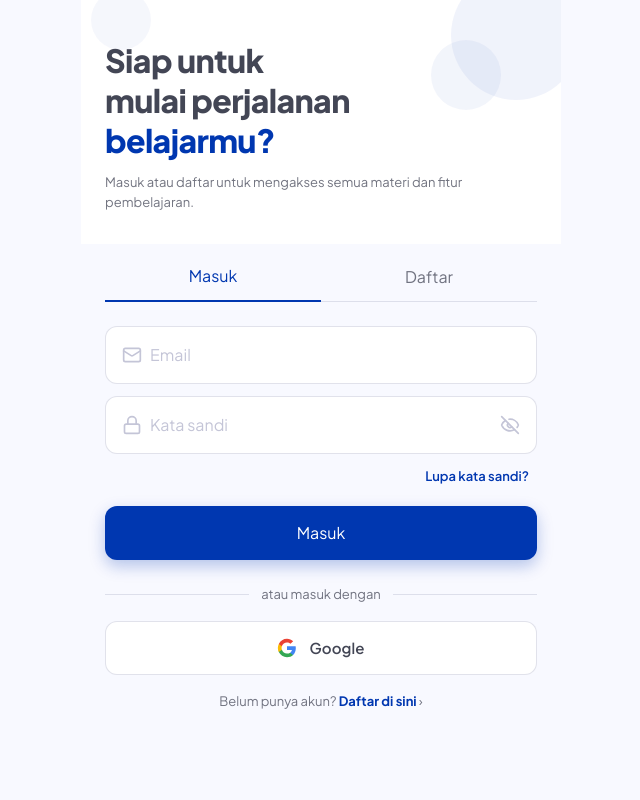
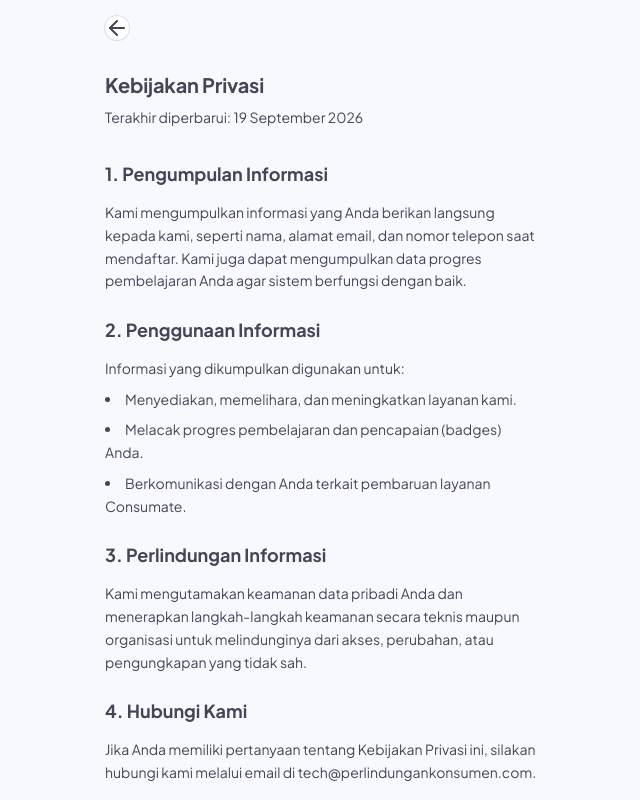
Before and after one commit to JELI-Consumate/frontend-web, a React (Vite) app: page /privacy-policy in a window 1280 px wide. Both pictures are taken after a click on the button "Mulai". Shown: the whole page, without its empty margins (319-959 px from the left). Built offline with nearby package versions, Linux system fonts and the light colour scheme; no server answers.

Commit message:
feat(ui): add privacy policy page

```diff
--- a/src/app/AppRoot.tsx
+++ b/src/app/AppRoot.tsx
@@ -13,6 +13,7 @@ import { SectorSelectionScreen } from '@/features/onboarding/pages/SectorSelecti
 import { JourneyDetailScreen } from '@/features/learning/pages/JourneyDetailScreen';
 import { JourneyCelebrationScreen } from '@/features/learning/pages/JourneyCelebrationScreen';
 import { ModuleScreen } from '@/features/module/screens/ModuleScreen';
+import { PrivacyPolicyScreen } from '@/features/main/pages/PrivacyPolicyScreen';
 
 export function AppRoot() {
   useBootstrapAuth();
@@ -32,6 +33,7 @@ export function AppRoot() {
         <Route path="/auth/reset" element={<ResetPasswordScreen />} />
         <Route path="/auth/otp" element={<OtpVerificationScreen />} />
         <Route path="/auth" element={<AuthScreen />} />
+        <Route path="/privacy-policy" element={<PrivacyPolicyScreen />} />
         <Route path="*" element={<AuthScreen />} />
       </Routes>
     );
@@ -44,6 +46,7 @@ export function AppRoot() {
       <Route path="/journey/:journeyId/module/:moduleId" element={<ModuleScreen />} />
       <Route path="/journey/:id/celebration" element={<JourneyCelebrationScreen />} />
       <Route path="/journey/:id" element={<JourneyDetailScreen />} />
+      <Route path="/privacy-policy" element={<PrivacyPolicyScreen />} />
       <Route path="/" element={<MainShell />} />
       <Route path="*" element={<Navigate to="/" replace />} />
     </Routes>
--- /dev/null
+++ b/src/features/main/pages/PrivacyPolicyScreen.tsx
@@ -0,0 +1,76 @@
+import { ArrowLeft } from 'lucide-react';
+import { useNavigate } from 'react-router-dom';
+
+export function PrivacyPolicyScreen() {
+  const navigate = useNavigate();
+
+  return (
+    <div className="min-h-full bg-background pb-2xl">
+      <div className="sticky top-0 z-10 bg-background/80 px-screen py-md backdrop-blur-md">
+        <button
+          onClick={() => navigate(-1)}
+          className="flex h-10 w-10 items-center justify-center rounded-full bg-white shadow-sm ring-1 ring-border"
+        >
+          <ArrowLeft className="h-5 w-5 text-content-primary" />
+        </button>
+      </div>
+
+      <div className="px-screen pt-md">
+        <h1 className="text-display-sm font-bold text-content-primary">
+          Kebijakan Privasi
+        </h1>
+        <p className="mt-xs text-body-md text-content-secondary">
+          Terakhir diperbarui: 19 September 2026
+        </p>
+
+        <div className="mt-xl flex flex-col gap-lg text-body-md text-content-primary">
+          <section>
+            <h2 className="mb-sm text-title-lg font-bold text-content-primary">
+              1. Pengumpulan Informasi
+            </h2>
+            <p className="leading-relaxed">
+              Kami mengumpulkan informasi yang Anda berikan langsung kepada kami,
+              seperti nama, alamat email, dan nomor telepon saat mendaftar. Kami juga
+              dapat mengumpulkan data progres pembelajaran Anda agar sistem berfungsi dengan baik.
+            </p>
+          </section>
+
+          <section>
+            <h2 className="mb-sm text-title-lg font-bold text-content-primary">
+              2. Penggunaan Informasi
+            </h2>
+            <p className="leading-relaxed mb-xs">
+              Informasi yang dikumpulkan digunakan untuk:
+            </p>
+            <ul className="list-inside list-disc space-y-xs leading-relaxed">
+              <li>Menyediakan, memelihara, dan meningkatkan layanan kami.</li>
+              <li>Melacak progres pembelajaran dan pencapaian (badges) Anda.</li>
+              <li>Berkomunikasi dengan Anda terkait pembaruan layanan Consumate.</li>
+            </ul>
+          </section>
+
+          <section>
+            <h2 className="mb-sm text-title-lg font-bold text-content-primary">
+              3. Perlindungan Informasi
+            </h2>
+            <p className="leading-relaxed">
+              Kami mengutamakan keamanan data pribadi Anda dan menerapkan langkah-langkah
+              keamanan secara teknis maupun organisasi untuk melindunginya dari akses,
+              perubahan, atau pengungkapan yang tidak sah.
+            </p>
+          </section>
+
+          <section>
+            <h2 className="mb-sm text-title-lg font-bold text-content-primary">
+              4. Hubungi Kami
+            </h2>
+            <p className="leading-relaxed">
+              Jika Anda memiliki pertanyaan tentang Kebijakan Privasi ini, silakan
+              hubungi kami melalui email di tech@perlindungankonsumen.com.
+            </p>
+          </section>
+        </div>
+      </div>
+    </div>
+  );
+}
```
